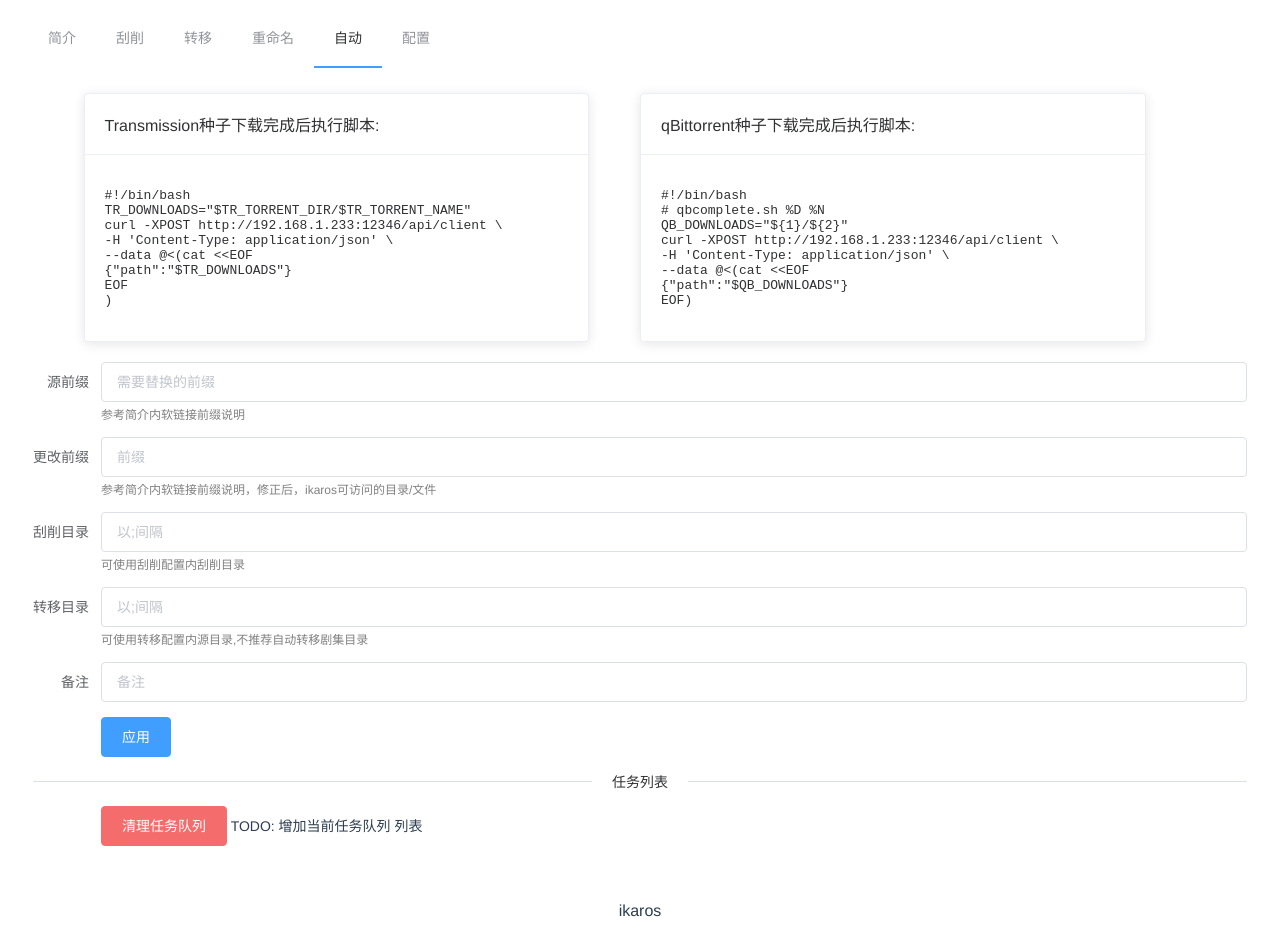
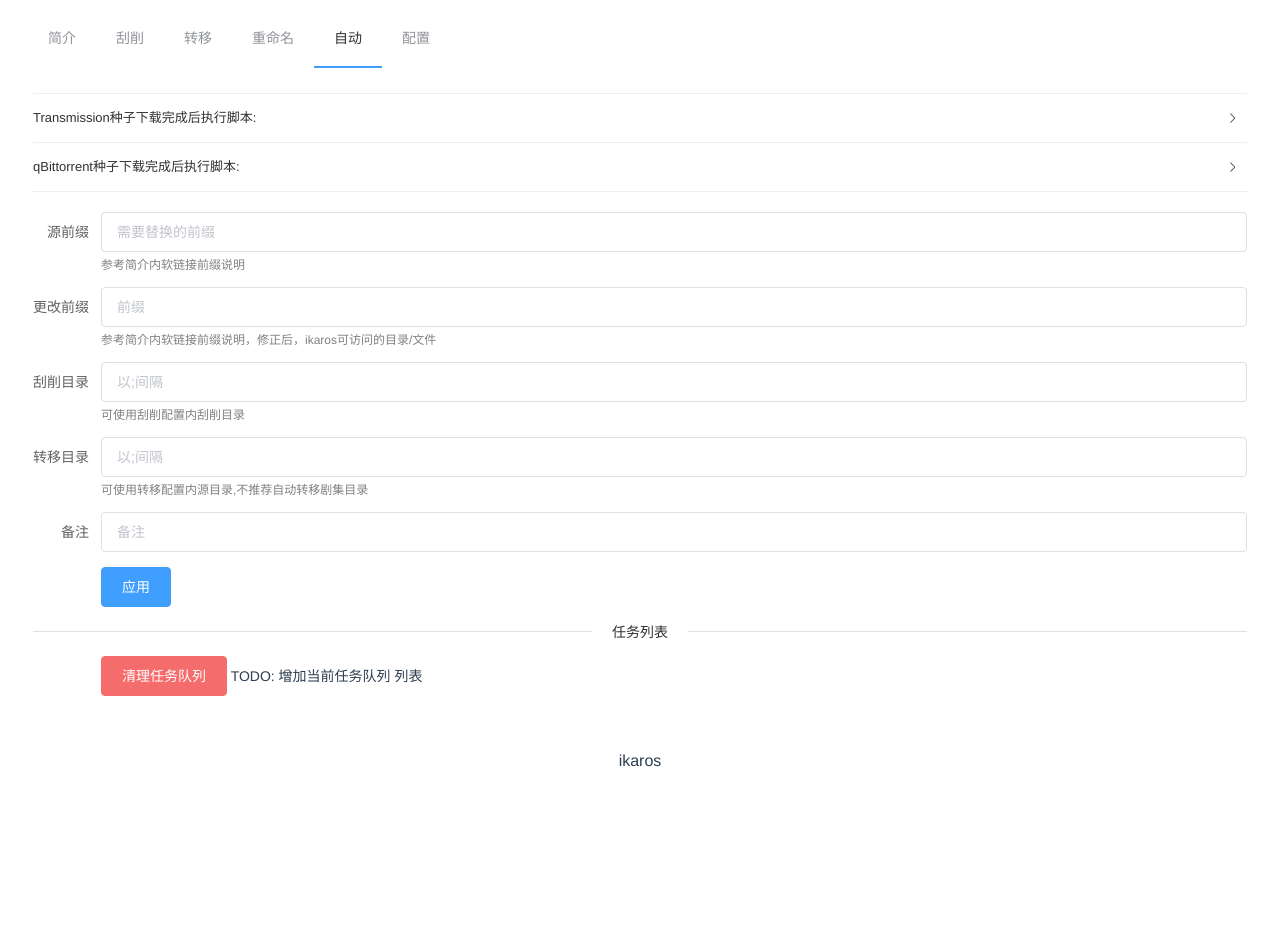
Before and after one commit to Suwmlee/ikaros-web, a Vue app: page / in a window 1280 px wide. Both pictures are taken after a click on the item "自动". After the commit the page ends 800 px from the top, so only its background shows below. Built offline with nearby package versions, Linux system fonts and the light colour scheme; no server answers.

Commit message:
fix: update pre element

```diff
--- a/src/views/autoconf.vue
+++ b/src/views/autoconf.vue
@@ -1,39 +1,35 @@
 <template>
     <div class="body-wrap">
-        <el-row class="row-card">
-            <el-col :span="10" offset="1">
-                <el-card>
-                    <div slot="header" class="clearfix">
-                        <span>Transmission种子下载完成后执行脚本:</span>
-                    </div>
-<pre>
+        <div class="row-card">
+            <el-collapse >
+                <el-collapse-item title="Transmission种子下载完成后执行脚本:" name="1">
+                    <pre class="pre-md">
+                        <code>
         #!/bin/bash
         TR_DOWNLOADS="$TR_TORRENT_DIR/$TR_TORRENT_NAME"
-curl -XPOST http://192.168.1.233:12346/api/client \
+        curl -XPOST http://127.0.0.1:12346/api/client \
         -H 'Content-Type: application/json' \
         --data @&lt;(cat &lt;&lt;EOF
         {"path":"$TR_DOWNLOADS"}
         EOF
-)</pre>
-                </el-card>
-            </el-col>
-            <el-col :offset="1" :span="10">
-                <el-card>
-                    <div slot="header" class="clearfix">
-                        <span>qBittorrent种子下载完成后执行脚本:</span>
-                    </div>
-<pre>
+        )</code>
+                    </pre>
+                </el-collapse-item>
+                <el-collapse-item title="qBittorrent种子下载完成后执行脚本:" name="2">
+                    <pre class="pre-md">
+                        <code>
         #!/bin/bash
-# qbcomplete.sh %D %N
-QB_DOWNLOADS="${1}/${2}"
-curl -XPOST http://192.168.1.233:12346/api/client \
+        TR_DOWNLOADS="$TR_TORRENT_DIR/$TR_TORRENT_NAME"
+        curl -XPOST http://127.0.0.1:12346/api/client \
         -H 'Content-Type: application/json' \
         --data @&lt;(cat &lt;&lt;EOF
-{"path":"$QB_DOWNLOADS"}
-EOF)</pre>
-                </el-card>
-            </el-col>
-        </el-row>
+        {"path":"$TR_DOWNLOADS"}
+        EOF
+        )</code>
+                    </pre>
+                </el-collapse-item>
+            </el-collapse>
+        </div>
 
         <el-form label-position="right" label-width="auto" :model="settings">
             <el-form-item label="源前缀">
@@ -138,4 +134,10 @@ export default {
     line-height: normal;
 }
 
+.pre-md {
+    overflow-x:auto;
+    background-color: #f6f8fa;
+    padding: 5px;
+}
+
 </style>
```
Lines whose indentation alone changed are shown as unchanged.
